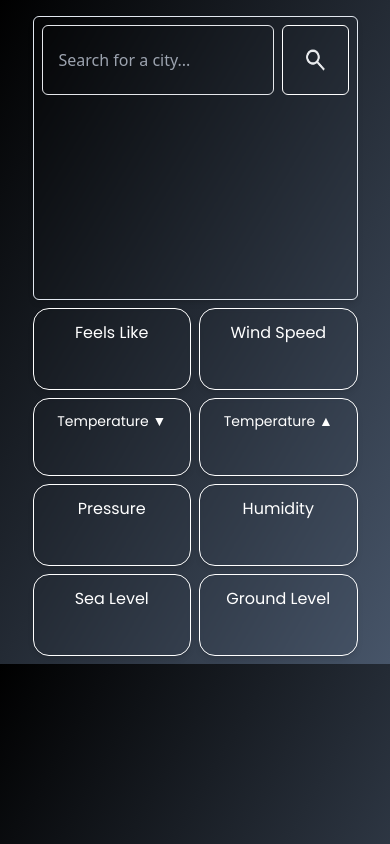
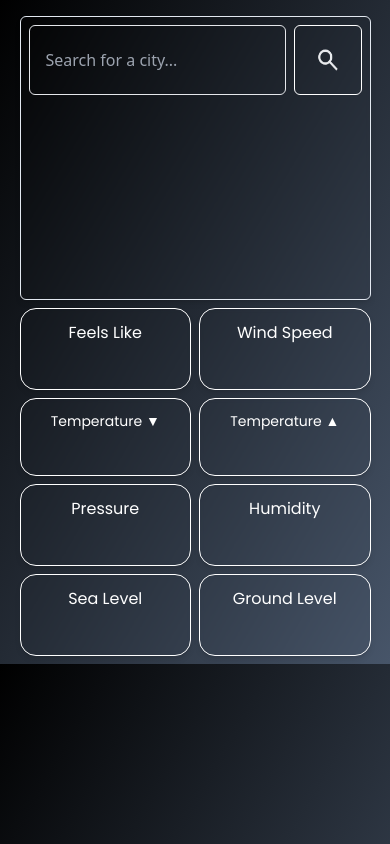
Before and after one commit to rishi0810/Weather-APP-using-API, a plain HTML site: page index.html in a window 390 px wide. Drawn offline with nearby package versions, Linux system fonts and the light colour scheme.

```diff
--- a/index.html
+++ b/index.html
@@ -49,7 +49,7 @@
       class="flex flex-col items-center md:items-stretch pt-4 md:flex md:flex-row md:gap-3 md:h-2/3 md:w-4/5 md:self-center md:pt-2"
     >
       <div
-        class="grid grid-cols-2 w-5/6 py-2 gap-2 md:gap-5 md:basis-4/12 order-2 md:order-1 md:py-4"
+        class="grid grid-cols-2 w-[90%] py-2 gap-2 md:gap-5 md:basis-4/12 order-2 md:order-1 md:py-4"
       >
         <div
           class="md:invisible bg-transparent backdrop-blur-xs border border-white flex flex-col rounded-2xl md:rounded-md p-3 gap-2 shadow-md ct"
@@ -102,7 +102,7 @@
       </div>
 
       <div
-        class="bg-transparent backdrop-blur-xs border border-slate-200 flex flex-col justify-evenly w-5/6 p-2 md:basis-5/12 space-y-8 md:p-4 rounded-md shadow-md order-1 md:order-2"
+        class="bg-transparent backdrop-blur-xs border border-slate-200 flex flex-col justify-evenly w-[90%] p-2 md:basis-5/12 space-y-8 md:p-4 rounded-md shadow-md order-1 md:order-2"
       >
         <div class="flex flex-row gap-2 justify-between">
           <input
@@ -138,7 +138,7 @@
       </div>
 
       <div
-        class="bg-transparent grid grid-cols-2 w-5/6 pb-2 gap-2 md:gap-5 md:basis-4/12 order-3 md:order-3 md:py-4"
+        class="bg-transparent grid grid-cols-2 w-[90%] pb-2 gap-2 md:gap-5 md:basis-4/12 order-3 md:order-3 md:py-4"
       >
         <div
           class="md:invisible bg-transparent backdrop-blur-xs border border-white flex flex-col rounded-2xl md:rounded-md p-3 gap-2 shadow-md ct"
```
